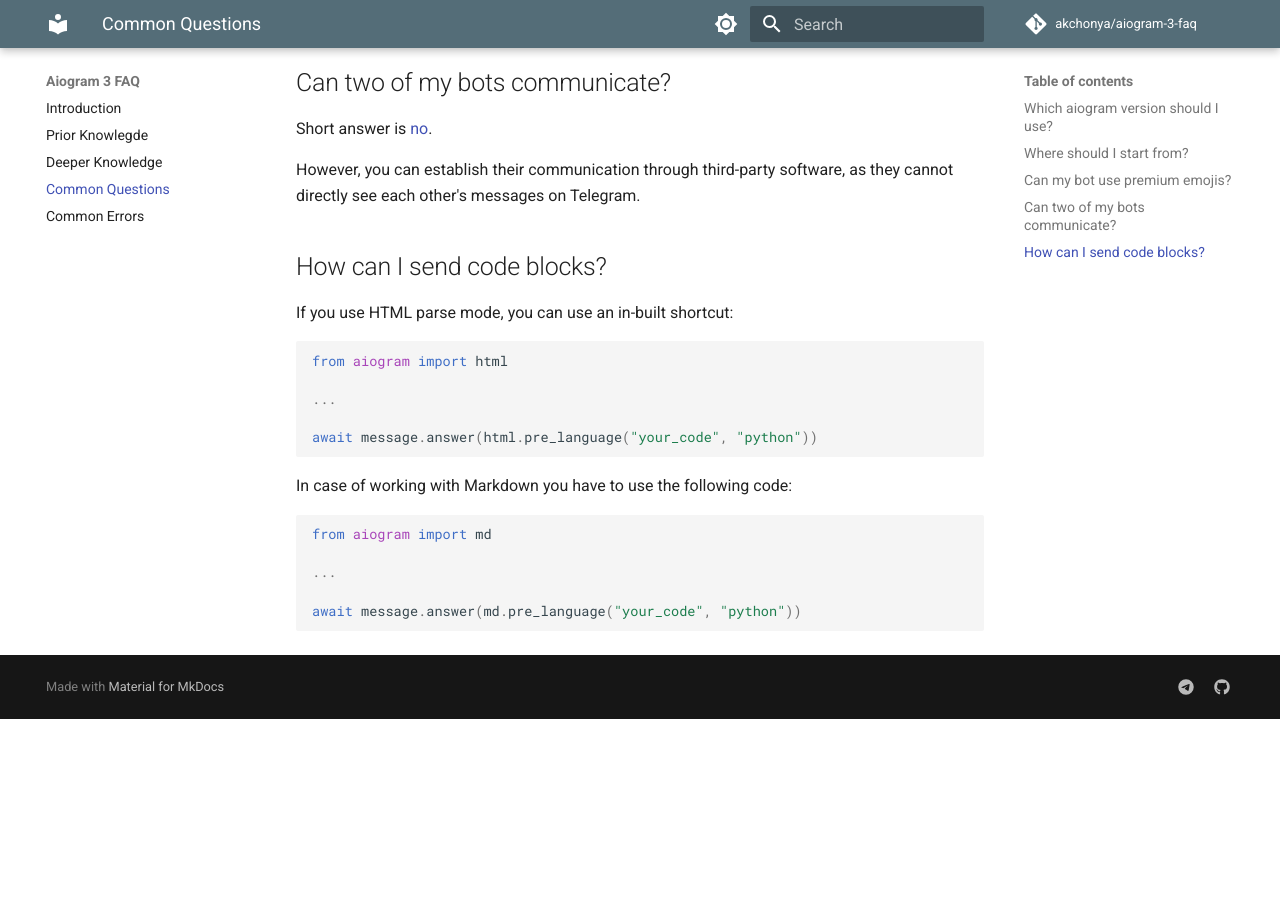
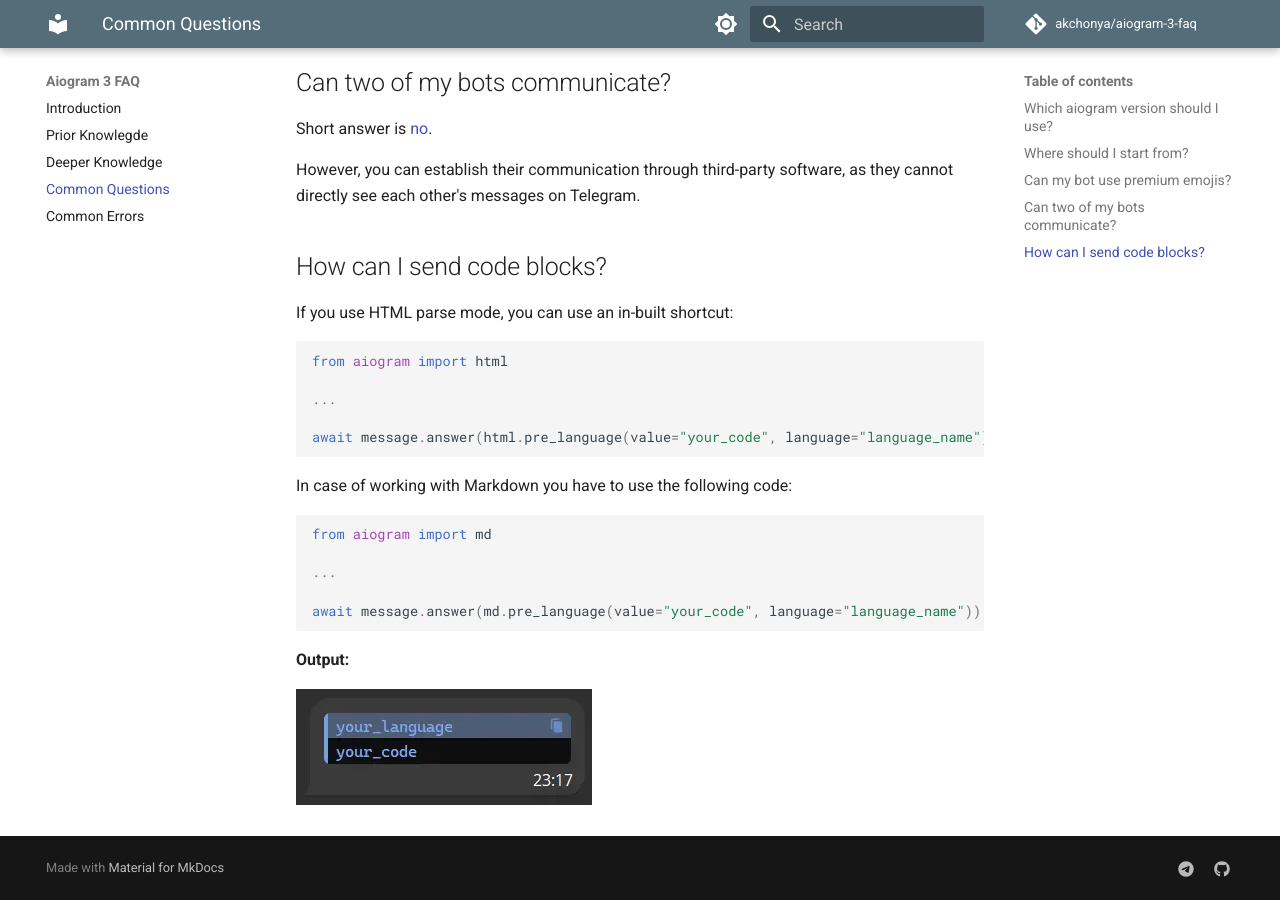
Before and after one commit to akchonya/aiogram-3-faq, an MkDocs documentation site: the page built from docs/common_questions.md, in a window 1280 px wide and 900 px high, scrolled down 567 px. Built offline with MkDocs 1.6.1 and Material for MkDocs 9.7.7, drawn with Linux system fonts in a browser that asks for light colours; comment, search, counter and statistics services are not loaded; before the commit the page ends 1286 px from its top, so only the background shows below that.

Commit message:
edit codeblocks

````diff
--- a/docs/common_questions.md
+++ b/docs/common_questions.md
@@ -27,7 +27,7 @@
 
 ...
 
-await message.answer(html.pre_language("your_code", "python"))
+await message.answer(html.pre_language(value="your_code", language="language_name"))
 ```
 
 In case of working with Markdown you have to use the following code:
@@ -37,5 +37,9 @@
 
 ...
 
-await message.answer(md.pre_language("your_code", "python"))
+await message.answer(md.pre_language(value="your_code", language="language_name"))
 ```
+
+**Output:**
+
+![codeblock_output](images/codeblock.webp)
````
